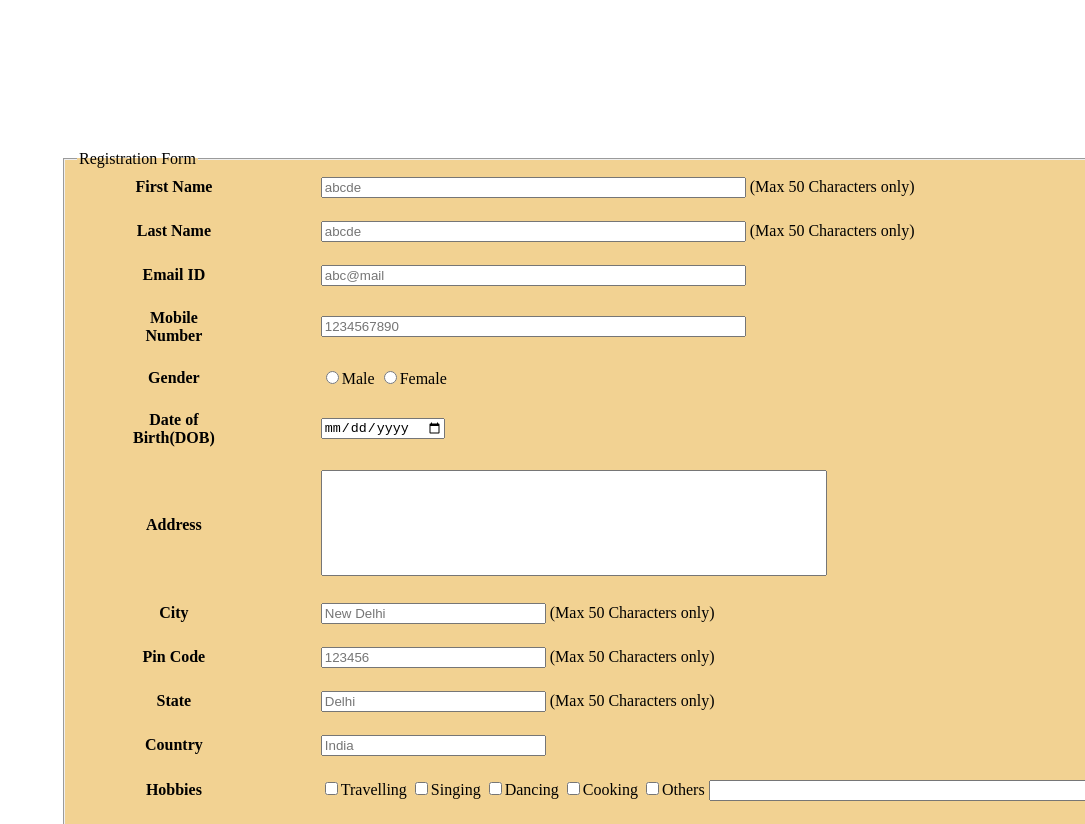
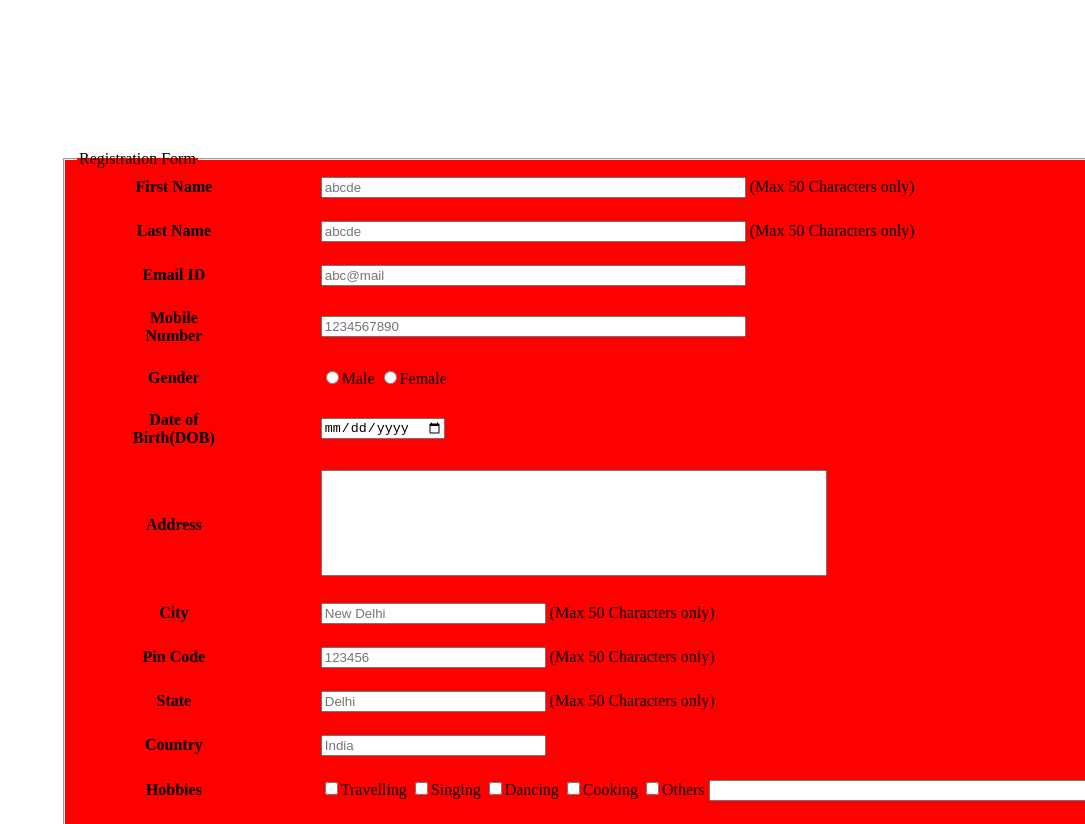
Before and after one commit to Sarankumar511/Registration-form, a plain HTML site: page index.html in a window 1280 px wide. Shown: the top 824 px of the page, without its empty margins (195-1280 px from the left). Drawn offline with Linux system fonts and the light colour scheme.

Commit message:
background to red

```diff
--- a/index.html
+++ b/index.html
@@ -14,7 +14,7 @@
             margin-top: 150px;
             margin-left: 250px;
             width:70%;
-            background-color: #f2d292;
+            background-color: red;
         }
         .tab{
             border: 1px black dashed;
```
